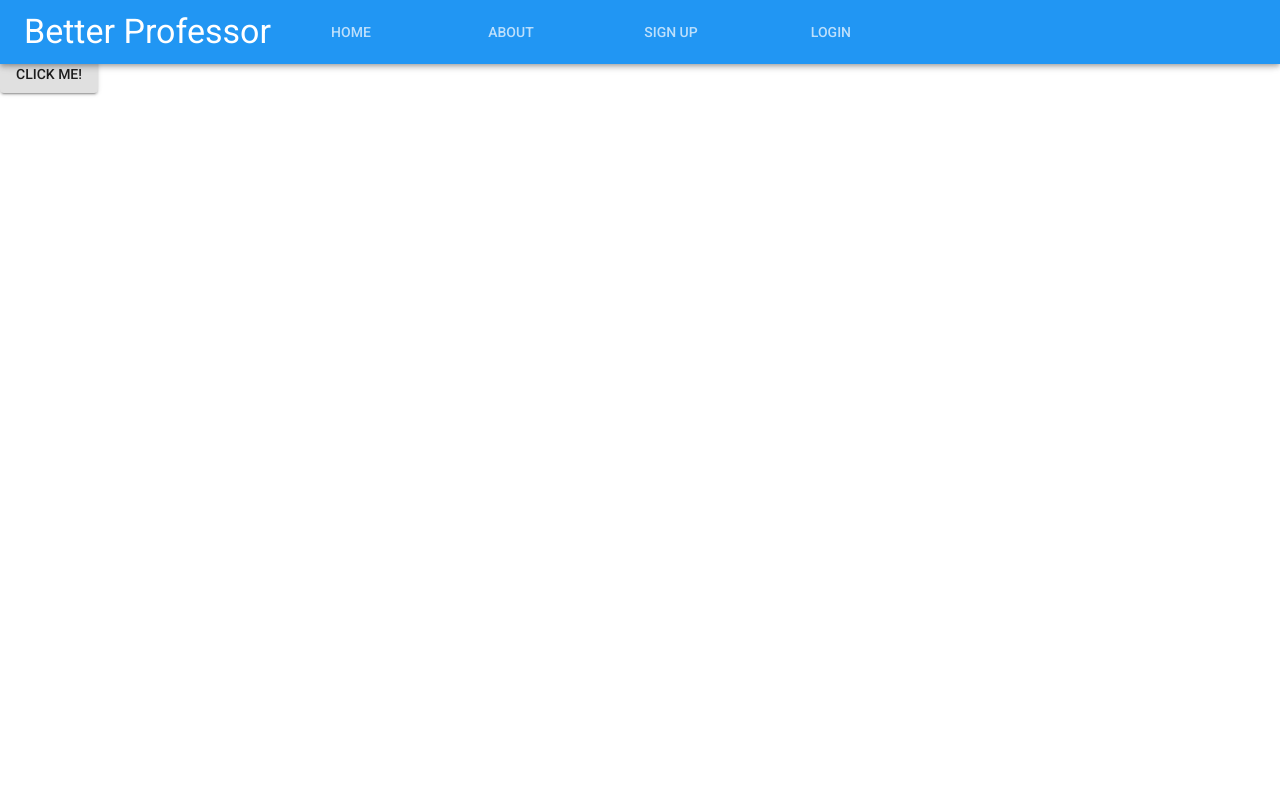
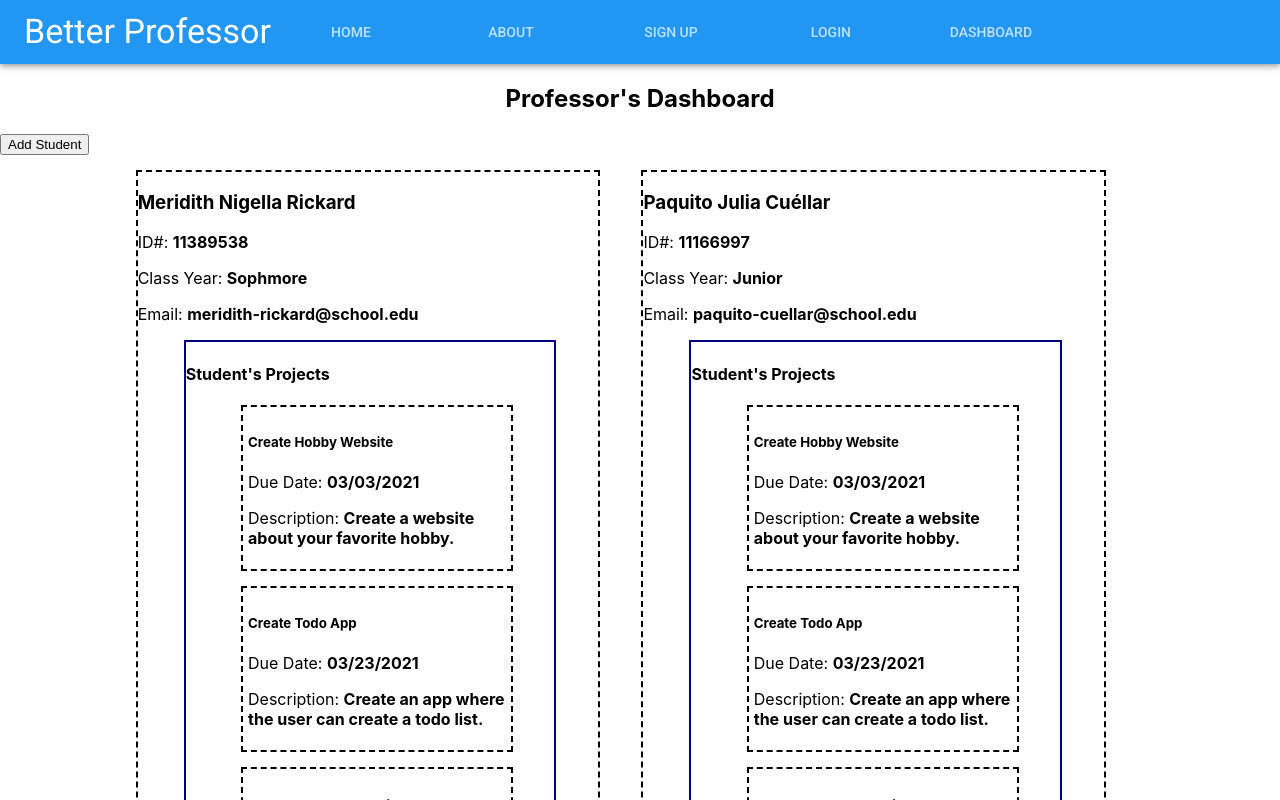
Before and after one commit to better-prof2/fe, a React (Create React App) app in the folder better-professor/: page /dashboard in a window 1280 px wide. Shown: the top 800 px of the page. Built offline with nearby package versions, Linux system fonts and the light colour scheme.

Commit message:
Created Ability to add student and professor dashboard

```diff
--- a/better-professor/src/Components/AddStudentForm.js
+++ b/better-professor/src/Components/AddStudentForm.js
@@ -24,11 +24,10 @@ const AddStudentForm = props => {
 	const handleSubmit= e => {
 		e.preventDefault();
 		props.addStudent(newStudent);
-		setNewStudent(initialStudent);
+		props.history.push('/dashboard')
 	};
 
-	console.log(props.students);
-
+	// console.log(props.students);
 	return (
 		<div>
 			<h2>Add New Student</h2>
@@ -39,7 +38,7 @@ const AddStudentForm = props => {
 						type='text'
 						name='firstName'
 						id='inputFirstName'
-						placeholder='ex. John'
+						placeholder='ex. Neil'
 						autoFocus='true'
 						width={30}
 						value={newStudent.firstName}
@@ -51,7 +50,7 @@ const AddStudentForm = props => {
 						type='text'
 						name='middleName'
 						id='inputMiddle'
-						placeholder='ex. A'
+						placeholder='ex. Alden'
 						width={30}
 						value={newStudent.middleName}
 						onChange={handleChange}
@@ -61,7 +60,7 @@ const AddStudentForm = props => {
 						type='text'
 						name='lastName'
 						id='inputLastName'
-						placeholder='ex. Smith'
+						placeholder='ex. Armstrong'
 						width={30}
 						value={newStudent.lastName}
 						onChange={handleChange}
@@ -86,13 +85,13 @@ const AddStudentForm = props => {
 
 				<div>
 					<h4>Class Year</h4>
-					<input type='radio' id='radioFreshman' name='year' value='Freshman' onChange={handleChange}/>
+					<input type='radio' id='radioFreshman' name='classYear' value='Freshman' checked={newStudent.classYear = 'Freshman'} onChange={handleChange}/>
 					<label htmlFor='radioFreshman'> Freshman</label>
-					<input type='radio' id='radioSophmore' name='year' value='Sophmore' onChange={handleChange} />
+					<input type='radio' id='radioSophmore' name='classYear' value='Sophmore' checked={newStudent.classYear = 'Sophmore'} onChange={handleChange} />
 					<label htmlFor='radioSophmore'> Sophmore</label>
-					<input type='radio' id='radioJunior' name='year' value='Junior' onChange={handleChange} />
+					<input type='radio' id='radioJunior' name='classYear' value='Junior' checked={newStudent.classYear = 'Junior'} onChange={handleChange} />
 					<label htmlFor='radioJunior'> Junior</label>
-					<input type='radio' id='radioSenior' name='year' value='Senior' onChange={handleChange} />
+					<input type='radio' id='radioSenior' name='classYear' value='Senior' checked={newStudent.classYear = 'Senior'} onChange={handleChange} />
 					<label htmlFor='radioSenior'> Senior</label>
 				</div><br />
 
--- a/better-professor/src/Components/App.css
+++ b/better-professor/src/Components/App.css
@@ -36,3 +36,21 @@
     transform: rotate(360deg);
   }
 }
+
+h2 {
+  text-align: center;
+}
+
+.dashboard-container {
+  width: 80%;
+  margin-left: 9%;
+  margin-right: 9%;
+  display: flex;
+  flex-wrap: wrap;
+}
+
+.student {
+  width: 45%;
+  margin: 15px 2%;
+
+}
--- a/better-professor/src/Components/App.js
+++ b/better-professor/src/Components/App.js
@@ -1,30 +1,36 @@
 import React from 'react';
 import { ThemeProvider } from '@material-ui/styles';
+import { Route, Switch } from 'react-router-dom';
+
 import Typography from '@material-ui/core/Typography';
 import theme from './ui/Theme'
 import Button from '@material-ui/core/Button';
 import SignUp from "./SignUp";
 import Header from './Header';
+import Dashboard from './Dashboard';
+import AddStudentForm from './AddStudentForm';
+import Login from './Login';
 
 import './App.css';
-import Login from './Login';
-import { Route, Switch } from 'react-router-dom';
 
 function App() {
   return (
     <ThemeProvider theme={theme}>
       <Header />
+      {/* <Typography variant='h3' color='secondary'>Better Professor App</Typography> */}
+
       <Switch>
         <Route exact path='/' component={() => <h1>Home</h1>} />
         <Route exact path='/about' component={() => <h1>About</h1>} />
         <Route exact path='/signup' component={SignUp} />
         <Route exact path='/login' component={Login} />
+        <Route path='/dashboard' component={Dashboard} />
+        <Route path='/add-student' component={AddStudentForm} />
       </Switch>
-      <Typography variant='h3' color='secondary'>Better Professor App</Typography>
 
-      <Button variant='contained'>
+{/*      <Button variant='contained'>
         Click me!
-      </Button>
+      </Button>*/}
     </ThemeProvider>
   )
 }
--- /dev/null
+++ b/better-professor/src/Components/Dashboard.js
@@ -0,0 +1,33 @@
+import React from 'react';
+
+import { connect } from 'react-redux';
+
+import Student from './StudentCard';
+import {Link} from "react-router-dom";
+
+const Dashboard = props => {
+
+	return (
+        <div>
+			  <h2>Professor's Dashboard</h2>
+			  <Link to='/add-student'>
+				  <button>Add Student</button>
+			  </Link>
+			  <div className='dashboard-container'>
+				  {props.students.map(student => {
+                    return (
+                        <Student key={student.id} student={student} projects={student.projects} />
+                    )
+                })}
+            </div>
+		</div>
+	)
+};
+
+const mapStateToProps = state => {
+	return {
+		students: state.students
+	}
+}
+
+export default connect(mapStateToProps, {})(Dashboard);
--- a/better-professor/src/Components/Header.js
+++ b/better-professor/src/Components/Header.js
@@ -8,7 +8,7 @@ import { Link } from 'react-router-dom';
 
 export default function Header(props) {
 return (
-  <AppBar position='fixed'>
+  <AppBar position='relative'>
     <Toolbar>
       <Typography variant='h4'>Better Professor</Typography>
        <Tabs classes>
@@ -16,6 +16,7 @@ return (
          <Tab component={Link} to='/about' label='About' />
          <Tab component={Link} to='/signup' label='Sign Up' />
          <Tab component={Link} to='/login' label='Login' />
+         <Tab component={Link} to='/dashboard' label='Dashboard' />
        </Tabs>
     </Toolbar>
 
--- a/better-professor/src/Components/Home.js
+++ b/better-professor/src/Components/Home.js
@@ -1,3 +1,3 @@
 import React from 'react';
 
-export default Home
+export default Home;
--- /dev/null
+++ b/better-professor/src/Components/StudentCard.js
@@ -0,0 +1,25 @@
+import React from 'react';
+
+const StudentCard = props => {
+
+	return (
+		<div className='student' key={props.key} style={{ border: '2px dashed black' }}>
+			<h3>{props.student.firstName} {props.student.middleName} {props.student.lastName}</h3>
+			<p>ID#: <strong>{props.student.studentNumber}</strong></p>
+			<p>Class Year: <strong>{props.student.classYear}</strong></p>
+			<p>Email: <strong>{props.student.studentEmail}</strong></p>
+			<div style={{ border: '2px solid navy',  width: '80%', margin: '15px 10%' }}>
+				<h4>Student's Projects</h4>
+				{props.projects.map(project => (
+					<div key={project.id} style={{ border: '2px dashed black', width: '70%', padding: '5px', margin: '15px 15%' }}>
+						<h5>{project.name}</h5>
+						<p>Due Date: <strong>{project.dueDate}</strong></p>
+						<p>Description: <strong>{project.description}</strong></p>
+					</div>
+				))}
+			</div>
+		</div>
+	)
+};
+
+export default StudentCard;
--- a/better-professor/src/dummyData/studentData.js
+++ b/better-professor/src/dummyData/studentData.js
@@ -1,5 +1,6 @@
 
-const studentData = [
+const studentData = {
+	students: [
 		{
 			id: 1,
 			firstName: 'Meridith',
@@ -146,5 +147,6 @@ const studentData = [
 			]
 		}
 	]
+}
 
 export default studentData;
--- a/better-professor/src/index.js
+++ b/better-professor/src/index.js
@@ -1,6 +1,6 @@
 import React from 'react';
 import ReactDOM from 'react-dom';
-import { BrowserRouter as Router, Route, Switch } from 'react-router-dom';
+import { BrowserRouter as Router } from 'react-router-dom';
 import './index.css';
 import App from './Components/App';
 import * as serviceWorker from './serviceWorker';
--- a/better-professor/src/reducers/reducer.js
+++ b/better-professor/src/reducers/reducer.js
@@ -3,6 +3,7 @@ import { ADD_STUDENT } from '../actions/actions';
 import studentData from '../dummyData/studentData';
 
 const initialState = studentData;
+
 
 export const reducer = (state = initialState, action) => {
 	switch (action.type) {
```
Lines whose indentation alone changed are shown as unchanged.
